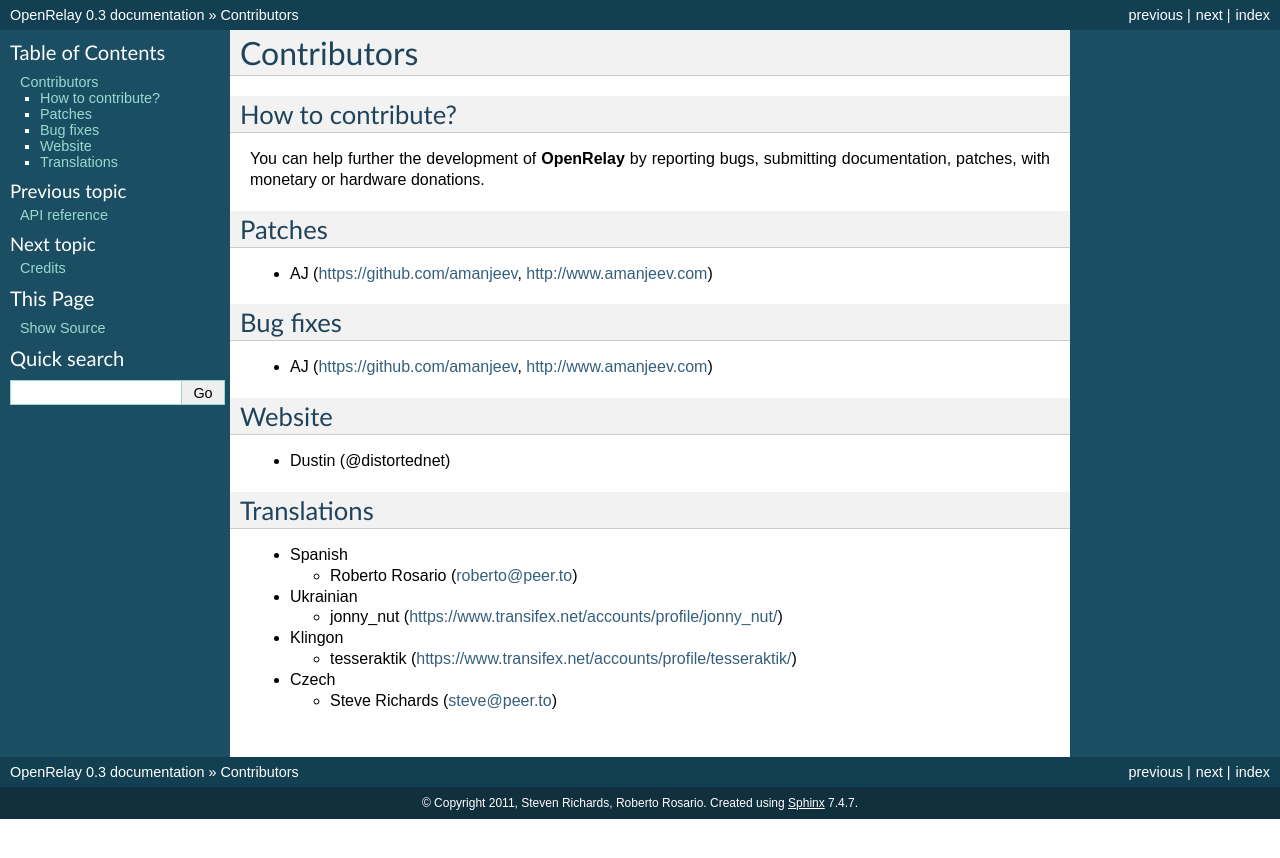
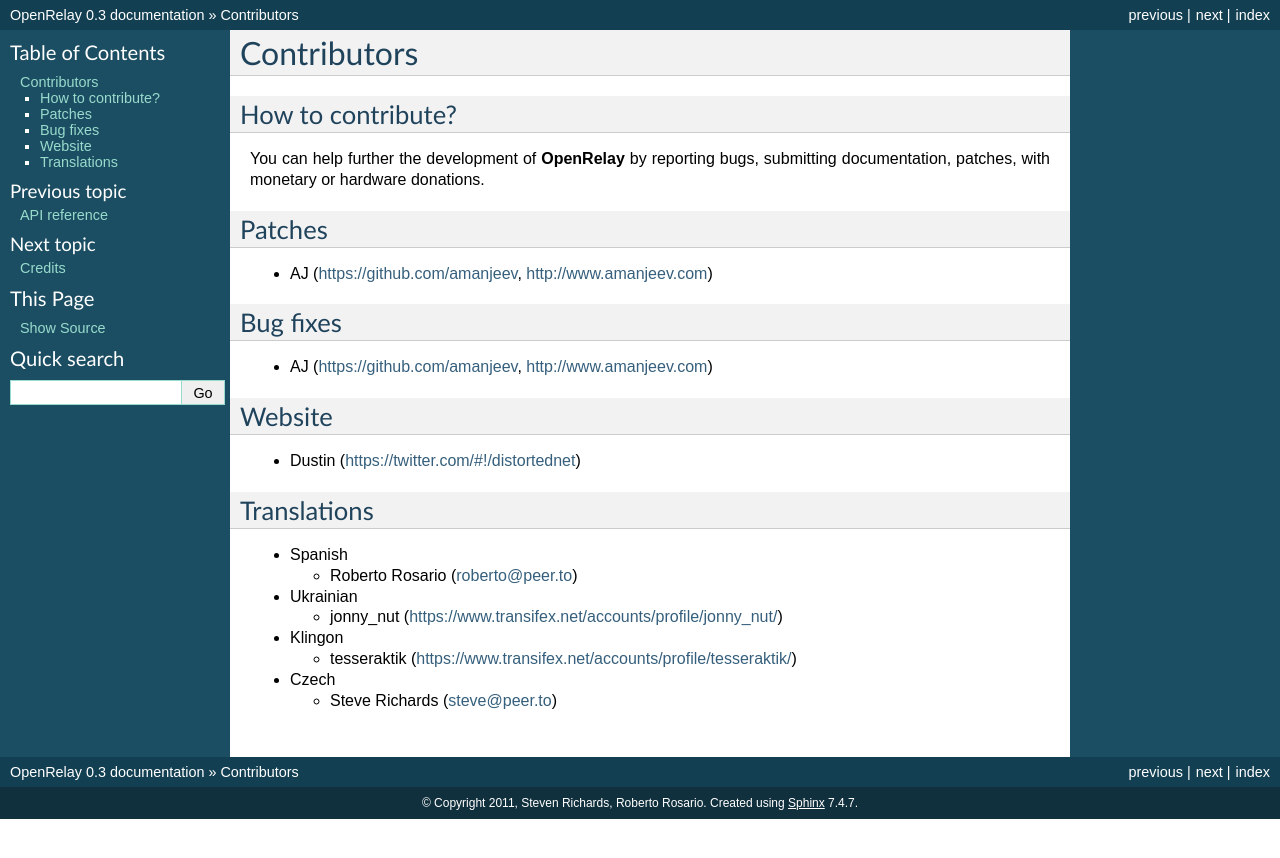
Before and after one commit to srri-zz/OpenRelay, a Sphinx documentation site: the page built from docs/contributors.rst, in a window 1280 px wide. Shown: the top 858 px of the page. Built offline with Sphinx 7.4.7, drawn with Linux system fonts in a browser that asks for light colours; some of the changed lines change nothing that is shown.

Commit message:
Fix dustin's twitter link

```diff
--- a/docs/contributors.rst
+++ b/docs/contributors.rst
@@ -23,7 +23,7 @@
 
 Website
 -------
-* Dustin (@distortednet)
+* Dustin (https://twitter.com/#!/distortednet)
 
 
 Translations
```
